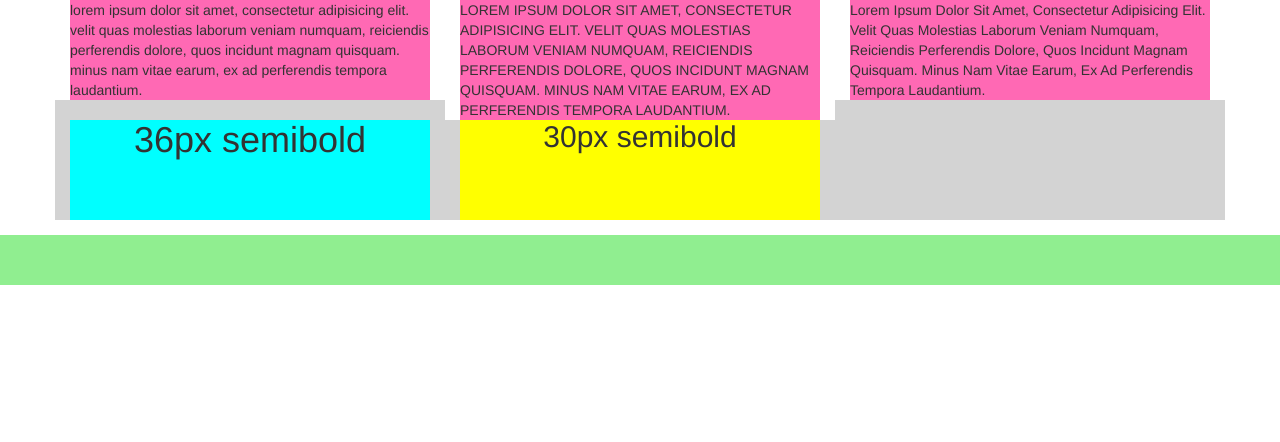
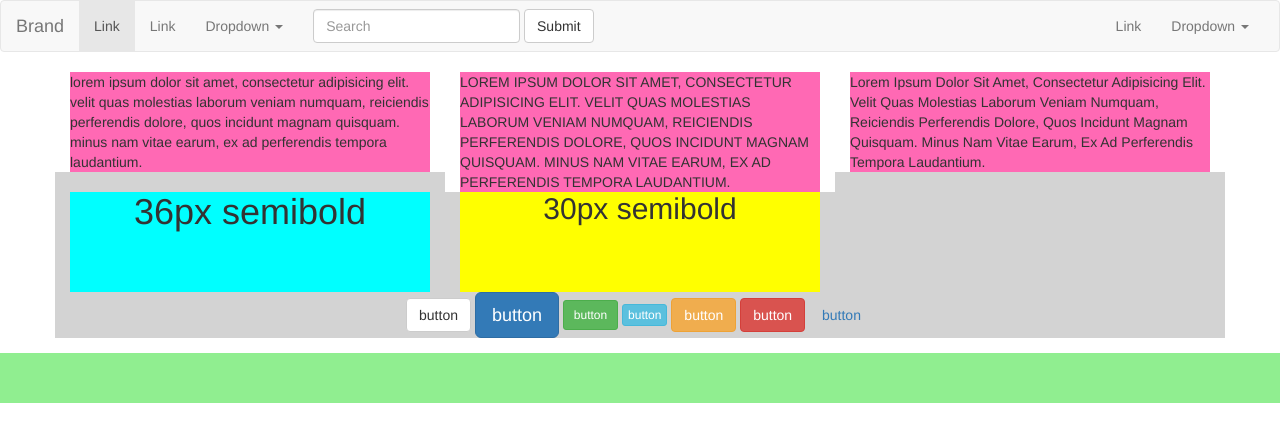
Before and after one commit to wiemka/bootstrap_prezentacja, a plain HTML site: page index.html in a window 1280 px wide. Drawn offline with nearby package versions, Linux system fonts and the light colour scheme.

Commit message:
dodanie buttonów i menu ze strony

```diff
--- a/index.html
+++ b/index.html
@@ -16,6 +16,62 @@
 </head>
 
 <body>
+
+    <nav class="navbar navbar-default">
+        <div class="container-fluid">
+            <!-- Brand and toggle get grouped for better mobile display -->
+            <div class="navbar-header">
+                <button type="button" class="navbar-toggle collapsed" data-toggle="collapse" data-target="#bs-example-navbar-collapse-1" aria-expanded="false">
+        <span class="sr-only">Toggle navigation</span>
+        <span class="icon-bar"></span>
+        <span class="icon-bar"></span>
+        <span class="icon-bar"></span>
+      </button>
+                <a class="navbar-brand" href="#">Brand</a>
+            </div>
+
+            <!-- Collect the nav links, forms, and other content for toggling -->
+            <div class="collapse navbar-collapse" id="bs-example-navbar-collapse-1">
+                <ul class="nav navbar-nav">
+                    <li class="active"><a href="#">Link <span class="sr-only">(current)</span></a></li>
+                    <li><a href="#">Link</a></li>
+                    <li class="dropdown">
+                        <a href="#" class="dropdown-toggle" data-toggle="dropdown" role="button" aria-haspopup="true" aria-expanded="false">Dropdown <span class="caret"></span></a>
+                        <ul class="dropdown-menu">
+                            <li><a href="#">Action</a></li>
+                            <li><a href="#">Another action</a></li>
+                            <li><a href="#">Something else here</a></li>
+                            <li role="separator" class="divider"></li>
+                            <li><a href="#">Separated link</a></li>
+                            <li role="separator" class="divider"></li>
+                            <li><a href="#">One more separated link</a></li>
+                        </ul>
+                    </li>
+                </ul>
+                <form class="navbar-form navbar-left">
+                    <div class="form-group">
+                        <input type="text" class="form-control" placeholder="Search">
+                    </div>
+                    <button type="submit" class="btn btn-default">Submit</button>
+                </form>
+                <ul class="nav navbar-nav navbar-right">
+                    <li><a href="#">Link</a></li>
+                    <li class="dropdown">
+                        <a href="#" class="dropdown-toggle" data-toggle="dropdown" role="button" aria-haspopup="true" aria-expanded="false">Dropdown <span class="caret"></span></a>
+                        <ul class="dropdown-menu">
+                            <li><a href="#">Action</a></li>
+                            <li><a href="#">Another action</a></li>
+                            <li><a href="#">Something else here</a></li>
+                            <li role="separator" class="divider"></li>
+                            <li><a href="#">Separated link</a></li>
+                        </ul>
+                    </li>
+                </ul>
+            </div>
+            <!-- /.navbar-collapse -->
+        </div>
+        <!-- /.container-fluid -->
+    </nav>
 
     <section id="kontenery">
         <div class="container">
@@ -44,6 +100,17 @@
                     </div>
                 </div>
             </div>
+            <div class="row">
+                <div class="col-xs-12 text-center">
+                    <button type="button" class="btn btn-default">button</button>
+                    <button type="button" class="btn btn-primary btn-lg">button</button>
+                    <button type="button" class="btn btn-success btn-sm">button</button>
+                    <button type="button" class="btn btn-info btn-xs">button</button>
+                    <button type="button" class="btn btn-warning">button</button>
+                    <button type="button" class="btn btn-danger">button</button>
+                    <button type="button" class="btn btn-link">button</button>
+                </div>
+            </div>
         </div>
 
         <div class="container-fluid"></div>
```
